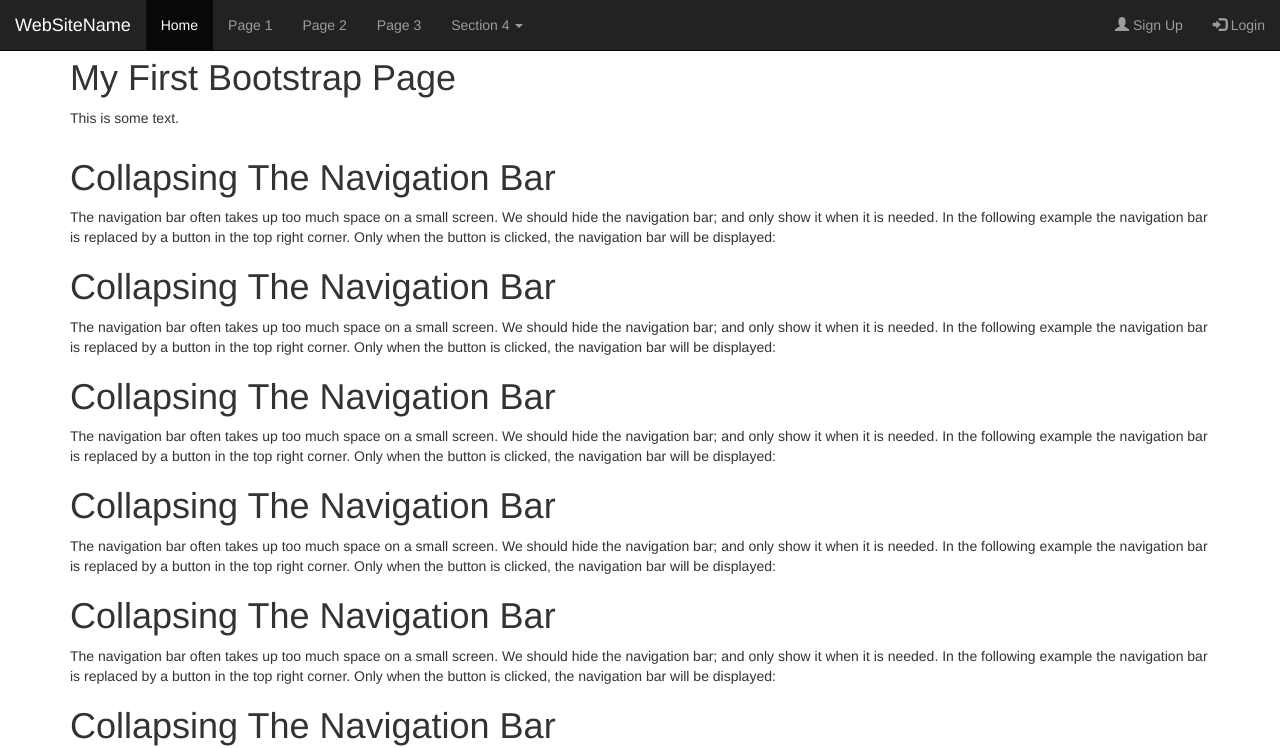
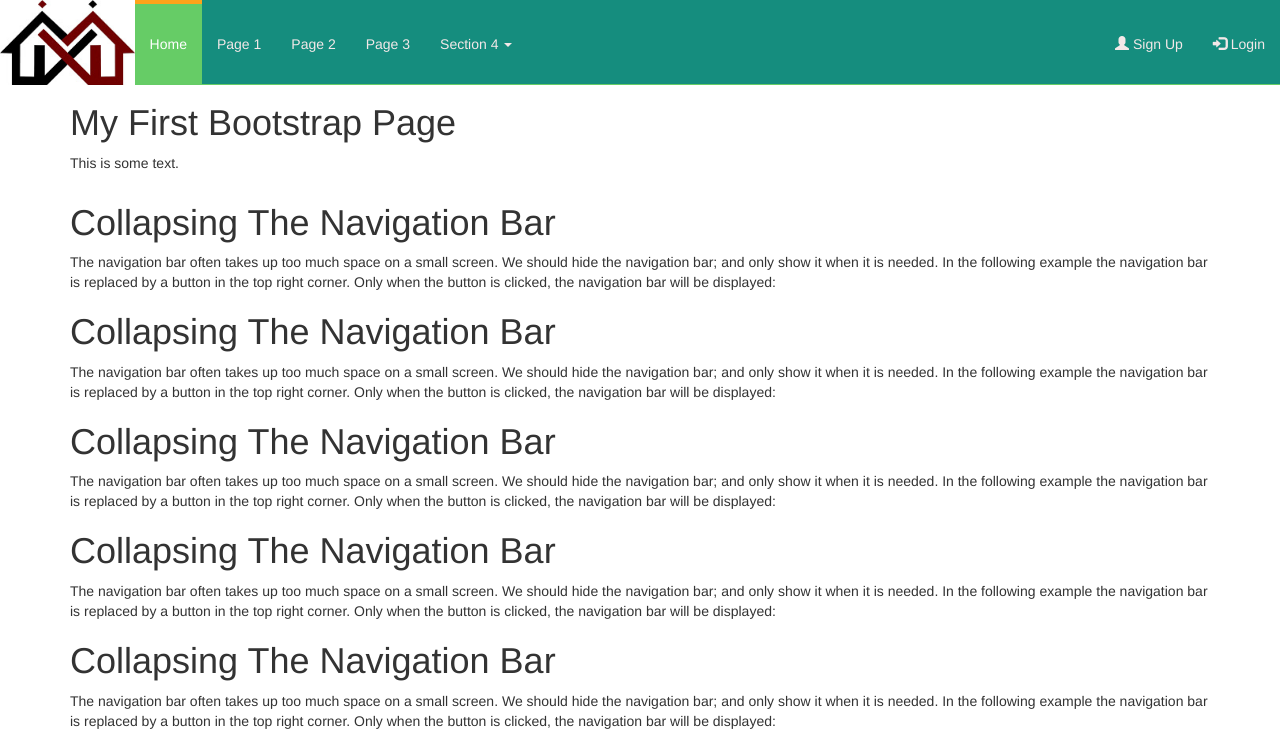
Before and after one commit to jananga/bs_studies, a website: page public_html/index.html in a window 1280 px wide. Shown: the top 748 px of the page. Drawn offline with nearby package versions, Linux system fonts and the light colour scheme.

Commit message:
sixth day commit

```diff
--- a/public_html/css/styles.css
+++ b/public_html/css/styles.css
@@ -15,6 +15,73 @@
     top: 50px;
 }
 .main-container{
-    margin-top: 38px;
+    margin-top: 83px;
 
 }
+
+
+.navbar-fixed-top {
+    min-height: 80px;
+}
+
+.navbar-nav > li > a {
+    padding-top: 0px;
+    padding-bottom: 0px;
+    line-height: 80px;
+    border-top: 4px solid #158D7E;
+}
+
+@media (max-width: 767px) {
+    .navbar-nav > li > a {
+        line-height: 20px;
+        padding-top: 10px;
+        padding-bottom: 10px;
+        border-top: 4px solid #158D7E;
+    }
+}
+
+.navbar-brand {
+    float: left;
+    height: 50px;
+    padding: 15px 0px;
+    font-size: 18px;
+    line-height: 50px;
+}
+
+.navbar-toggle {
+    margin-top: 22px;
+    margin-bottom: 28px;
+}
+
+
+.custom-logo{
+    height: 85px;
+    width: auto;
+    margin-left: 0px;
+    padding-left: 0px;
+
+}
+
+.custom-logo-brand{
+
+    padding-top: 0px;
+    padding-bottom: 0px;
+
+}
+
+
+
+.navbar-inverse .navbar-nav > li > a:hover, .navbar-inverse .navbar-nav > li > a:focus, .navbar-inverse .navbar-nav > .active > a {
+    color: #fff;
+    background-color: #66cc66;
+    border-top: 4px solid #ffa31a;
+}
+
+.navbar-inverse {
+    background-color: #158D7E;
+    border-color: #66cc66;
+}
+
+.navbar-inverse .navbar-nav>li>a {
+    color: #f3e8e8;
+}
--- a/public_html/index.html
+++ b/public_html/index.html
@@ -26,7 +26,12 @@
                                 <span class="icon-bar"></span>
                                 <span class="icon-bar"></span>
                             </button>
-                            <a class="navbar-brand" href="#">WebSiteName</a>
+                            <a class="navbar-brand custom-logo-brand" href="#">
+
+                                <img src="images/logo1.png" class="img img-responsive custom-logo" alt=""/>
+                             <!--   Wellington Design Group -->
+
+                            </a>
                         </div>
                         <div class="collapse navbar-collapse" id="myNavbar">
 
```
Also changed, not shown: public_html/images/logo.jpg (added), public_html/images/logo1.png (added). Lines whose indentation alone changed are shown as unchanged.
